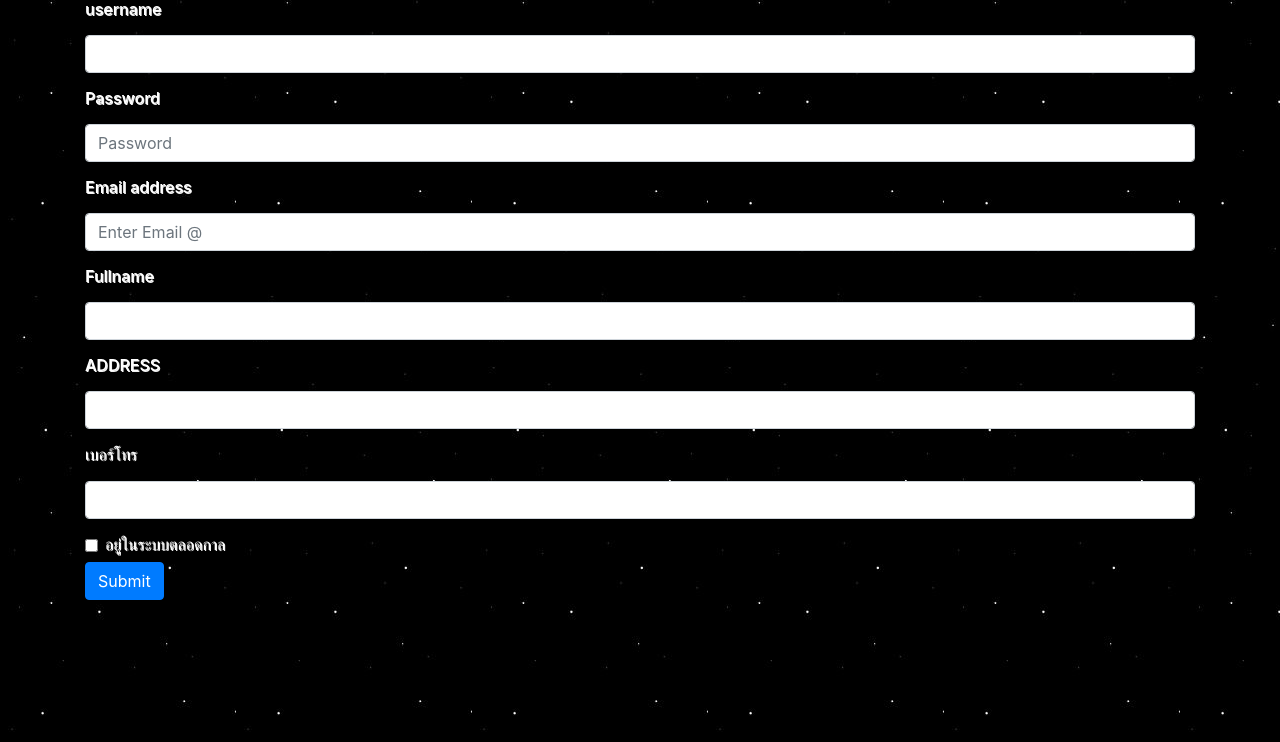
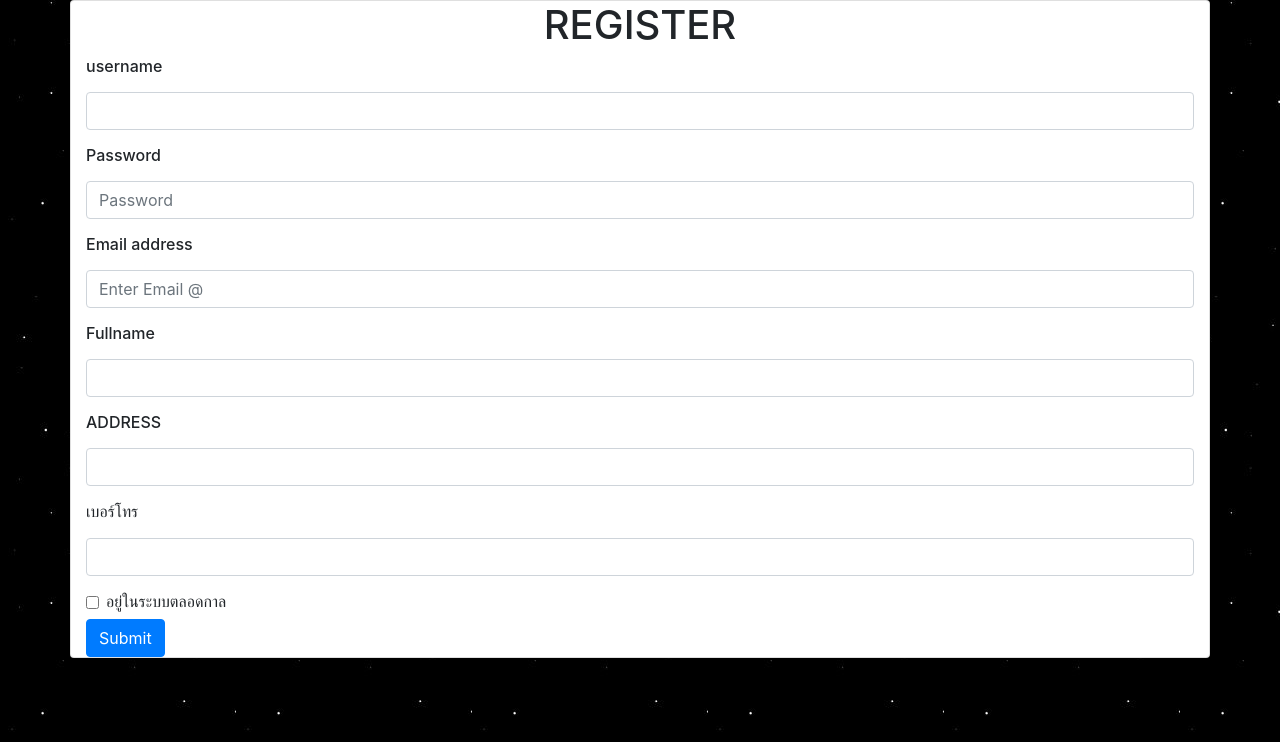
Before and after one commit to ThanapunThongjurai/DB_PROJECT, a PHP site: page /register.php in a window 1280 px wide. Shown: the part 58-800 px from the top of the page. Run offline with PHP 8.4, Linux system fonts and the light colour scheme; data that the repository does not hold is empty.

Commit message:
fix color and title bar

```diff
--- a/register.php
+++ b/register.php
@@ -16,11 +16,11 @@ if (isset($_GET['msg'])) {
 
     <title>suberSHOP</title>
 </head>
-<style>
+<!-- <style>
 h6 {
   text-shadow: 1px 1px #f2f2f2;
 }
-</style>
+</style> -->
 
 <body>
     <?php include_once (__DIR__) . ('/include/navbar2.php'); ?>
@@ -33,7 +33,7 @@ h6 {
 
         </div>
     </div>
-    <div class="container">
+    <div class="container card">
         <?php
         if (isset($msg)) {
         ?>
@@ -43,41 +43,41 @@ h6 {
         <?php
         }
         ?>
-
+        <h1 class="text-md-center">REGISTER</h1>
         <form action="checkregister.php" method="POST">
 
             <div class="form-group">
-            <h6 class="text-white"><label for="exampleInputEmail1">username</label></h6>
+            <h6 class=""><label for="exampleInputEmail1">username</label></h6>
                 <input name="USERNAME" class="form-control" id="exampleInputEmail1" aria-describedby="emailHelp">
                 <small id="emailHelp" class="form-text text-muted"></small>
             </div>
             <div class="form-group">
-            <h6 class="text-white"><label for="exampleInputPassword1">Password</label></h6>
+            <h6 class=""><label for="exampleInputPassword1">Password</label></h6>
                 <input name="PASSWORD" type="password" class="form-control" id="exampleInputPassword1" placeholder="Password">
             </div>
             <div class="form-group">
-            <h6 class="text-white"><label for="exampleInputEmail1">Email address</label></h6>
+            <h6 class=""><label for="exampleInputEmail1">Email address</label></h6>
                 <input name="EMAIL" class="form-control" id="exampleInputEmail1" aria-describedby="emailHelp" placeholder="Enter Email @">
                 <small id="emailHelp" class="form-text text-muted"></small>
             </div>
             <div class="form-group">
-            <h6 class="text-white"><label for="exampleInputEmail1">Fullname</label></h6>
+            <h6 class=""><label for="exampleInputEmail1">Fullname</label></h6>
                 <input name="FULLNAME" class="form-control" id="exampleInputEmail1" aria-describedby="emailHelp">
                 <small id="emailHelp" class="form-text text-muted"></small>
             </div>
             <div class="form-group">
-            <h6 class="text-white"><label for="exampleInputEmail1">ADDRESS</label></h6>
+            <h6 class=""><label for="exampleInputEmail1">ADDRESS</label></h6>
                 <input name="ADDRESS" class="form-control" id="exampleInputEmail1" aria-describedby="emailHelp">
                 <small id="emailHelp" class="form-text text-muted"></small>
             </div>
             <div class="form-group">
-            <h6 class="text-white"><label for="exampleInputEmail1">เบอร์โทร</label></h6>
+            <h6 class=""><label for="exampleInputEmail1">เบอร์โทร</label></h6>
                 <input name="TEL" class="form-control" id="exampleInputEmail1" aria-describedby="emailHelp">
                 <small id="emailHelp" class="form-text text-muted"></small>
             </div>
             <div class="form-check">
                 <input type="checkbox" class="form-check-input" id="exampleCheck1">
-                <h6 class="text-white"><label class="form-check-label" for="exampleCheck1">อยู่ในระบบตลอดกาล</label></h6>
+                <h6 class=""><label class="form-check-label" for="exampleCheck1">อยู่ในระบบตลอดกาล</label></h6>
             </div>
             <button type="submit" class="btn btn-primary">Submit</button>
         </form>
```
Also changed, not shown: login.php (+6 -13 lines).
